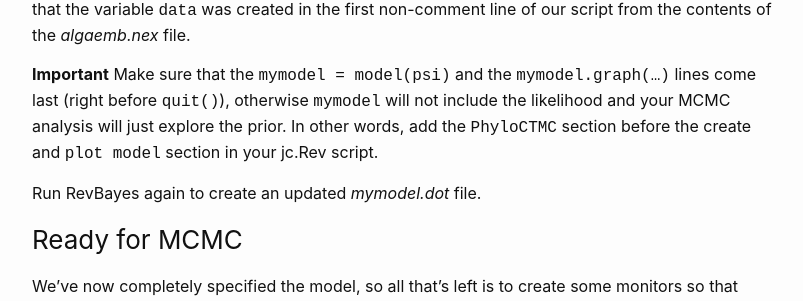
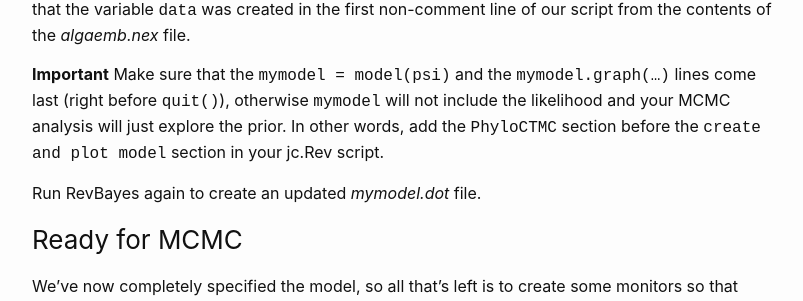
Before and after one commit to plewis/plewis.github.io, a Jekyll site: the page built from phylogenetics/revbayes.md, in a window 1280 px wide and 900 px high, scrolled down 6329 px. Shown: the part 144-445 px from the top of the window, without its empty margins (238-1041 px from the left). Built offline with Jekyll 4.4.1, drawn with Linux system fonts in a browser that asks for light colours; emoji names are drawn with the system emoji font.

Commit message:
formatting error

```diff
--- a/phylogenetics/revbayes.md
+++ b/phylogenetics/revbayes.md
@@ -248,7 +248,7 @@ There are 3 deterministic nodes in the graph.
 
 <tt>dnPhyloCTMC</tt> is a probability distribution (hence the tilde used in the assignment) for the data conditional on the model. The <tt>clamp</tt> function assigns data to each leaf in the tree. Remember that the variable <tt>data</tt> was created in the first non-comment line of our script from the contents of the _algaemb.nex_ file.
 
-**Important** Make sure that the <tt>mymodel = model(psi)</tt> and the <tt>mymodel.graph(...)</tt> lines come last (right before <tt>quit()</tt>), otherwise <tt>mymodel</tt> will not include the likelihood and your MCMC analysis will just explore the prior. In other words, add the <tt>PhyloCTMC</tt> section before the create and <tt>plot model</tt> section in your jc.Rev script.
+**Important** Make sure that the <tt>mymodel = model(psi)</tt> and the <tt>mymodel.graph(...)</tt> lines come last (right before <tt>quit()</tt>), otherwise <tt>mymodel</tt> will not include the likelihood and your MCMC analysis will just explore the prior. In other words, add the <tt>PhyloCTMC</tt> section before the <tt>create and plot model</tt> section in your jc.Rev script.
 
 Run RevBayes again to create an updated _mymodel.dot_ file.
 
```
